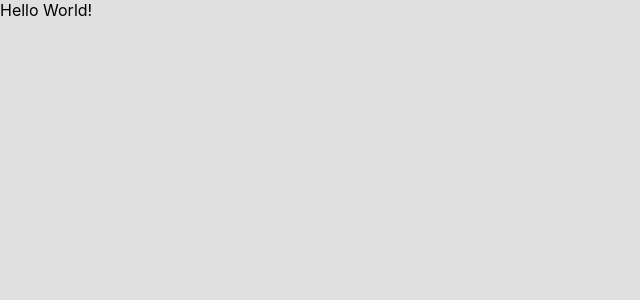
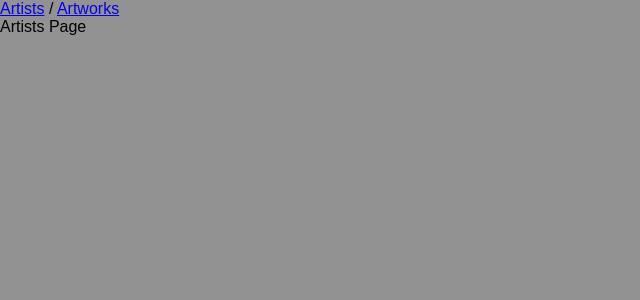
Before and after one commit to vermashaurya24/moma-artworks-frontend, a React (Create React App) app: page /artists in a window 1280 px wide. Shown: the top 300 px of the page, without its empty margins (0-640 px from the left). Built offline with nearby package versions, Linux system fonts and the light colour scheme.

Commit message:
Both Pages setup. Ready for development.

```diff
--- a/src/App.css
+++ b/src/App.css
@@ -1,4 +1,14 @@
 body {
-  background-color: #E0E0E0; /* Light gray background color */
-  border: red
+  background-color: #929292; /* Light gray background color */
+  margin: 0; /* Remove default margin */
+  padding: 0; /* Remove default padding */
+  font-family: Arial, sans-serif; /* Optional: Set font-family */
+  overflow-x: hidden; /* Prevent horizontal scrolling */
 }
+
+.page-container {
+  width: 100%; /* Extend from end to end of screen */
+  /* border: 2px solid red; Add red border for visualization */
+  padding: 0; /* Remove padding to eliminate extra space inside container */
+  margin: 0; /* Remove margin to eliminate extra space inside container */
+}
--- a/src/App.js
+++ b/src/App.js
@@ -1,7 +1,33 @@
+// App.js
+
+import React from "react";
+import { BrowserRouter as Router, Route, Routes, Link } from "react-router-dom";
+import ArtistListPage from "./components/ArtistListPage";
+import ArtworkListPage from "./components/ArtworkListPage";
+import NotFound from "./components/NotFound"; // Import NotFound component
 import "./App.css";
 
 function App() {
-  return <div className="App">Hello World!</div>;
+  return (
+    <Router>
+      <div className="App">
+        {/* Navigation buttons */}
+        <div className="navigation">
+          <Link to="/artists">Artists</Link>
+          {" / "}
+          <Link to="/artworks">Artworks</Link>
+        </div>
+
+        {/* Routes */}
+        <Routes>
+          <Route path="/artists" element={<ArtistListPage />} />
+          <Route path="/artworks" element={<ArtworkListPage />} />
+          <Route path="*" element={<NotFound />} />{" "}
+          {/* Catch-all route for unmatched paths */}
+        </Routes>
+      </div>
+    </Router>
+  );
 }
 
 export default App;
--- /dev/null
+++ b/src/components/ArtistListPage.js
@@ -0,0 +1,9 @@
+// ArtistListPage.js
+
+import React from "react";
+
+const ArtistListPage = () => {
+  return <div className="page-container">Artists Page</div>;
+};
+
+export default ArtistListPage;
--- /dev/null
+++ b/src/components/ArtworkListPage.js
@@ -0,0 +1,9 @@
+// ArtworkListPage.js
+
+import React from "react";
+
+const ArtworkListPage = () => {
+  return <div className="page-container">Artworks Page</div>;
+};
+
+export default ArtworkListPage;
--- /dev/null
+++ b/src/components/NotFound.js
@@ -0,0 +1,17 @@
+import React from "react";
+import { Link } from "react-router-dom";
+
+function NotFound() {
+  return (
+    <div>
+      <h1>404 - Route Not Found</h1>
+      <p>
+        This route does not exist yet. Please try{" "}
+        <Link to="/artists">/artists</Link> or{" "}
+        <Link to="/artworks">/artworks</Link> instead.
+      </p>
+    </div>
+  );
+}
+
+export default NotFound;
```
